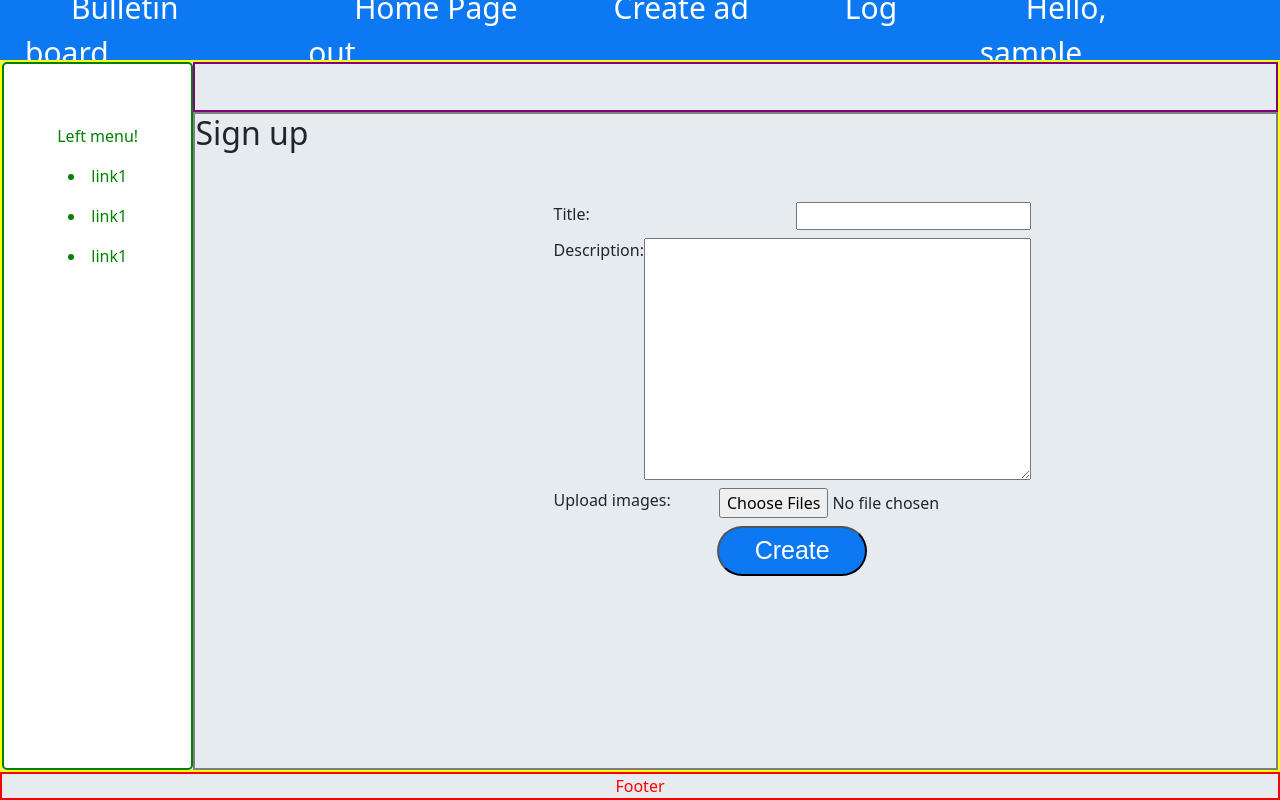
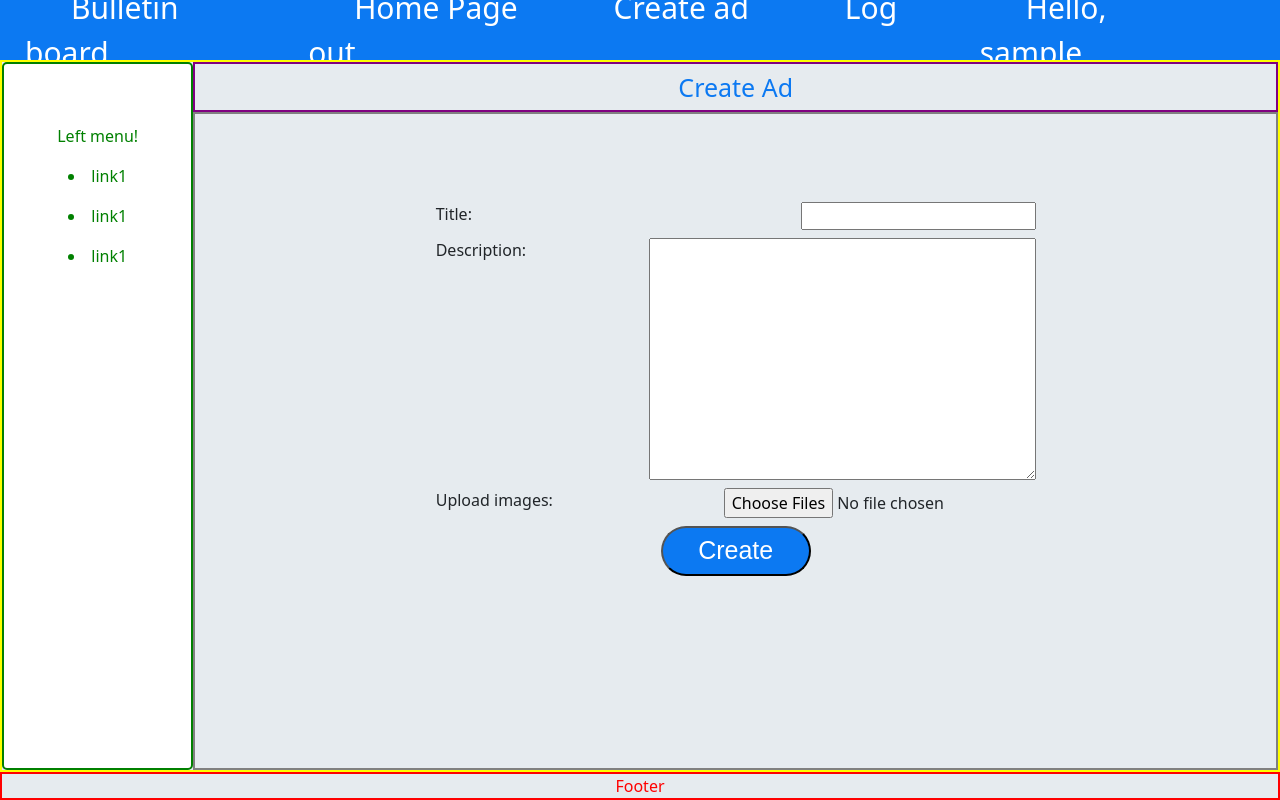
Before and after one commit to renren-017/zmall, a Django app: page /board/create/ in a window 1280 px wide. Run offline with Django 3.2, Linux system fonts and the light colour scheme; the visitor is signed in with stand-in values (Sample User, id 1).

Commit message:
create_ad form + left menu width

```diff
--- a/static/CSS/main.css
+++ b/static/CSS/main.css
@@ -91,12 +91,13 @@ nav{
   text-align: center;
   display: flex;
   flex-direction: column;
+  width: 75%;
 }
 
 .left_menu{
   color: green;
+  width: 15%;
   background: white;
-  width: 15%;
   padding-top: 60px;
   text-align: center;
   border-radius: 5px;
@@ -129,6 +130,8 @@ nav{
 }
 
 .main_content .list_of_ad .ad img{
+  width: 360px;
+  height: 360px;
   border-radius: 2%;
 }
 
@@ -162,6 +165,10 @@ form{
   margin-left: auto;
   margin-right: auto;
   padding-top: 80px;
+}
+
+.create_ad{
+  width: 600px;
 }
 
 .email_form{
--- a/templates/advertisement/advertisement_create.html
+++ b/templates/advertisement/advertisement_create.html
@@ -1,8 +1,8 @@
 {% extends 'base.html' %}
 {% block title %} Create Ad {% endblock %}
+{% block page_name %} Create Ad {% endblock %}
 {% block content %}
-  <h2>Sign up</h2>
-  <form method="post", enctype="multipart/form-data">
+  <form class="create_ad" method="post" enctype="multipart/form-data">
       {% csrf_token %}
       <p>Title: {{ form.title }}</p>
       {{ form.title.errors }}
--- a/templates/index.html
+++ b/templates/index.html
@@ -4,7 +4,7 @@
 {% block content %}
   {% for ad in ads %}
     <div class="ad" >
-      <p><img src="{{ ad.head_image.url }}" height="360" width="360"></p>
+      <p><img src="{{ ad.head_image.url }}"></p>
       <p>{{ ad.title }}</p>
       {% if ad.description|length < 42 %}
         <p class="description">{{ ad.description }}</p>
```
